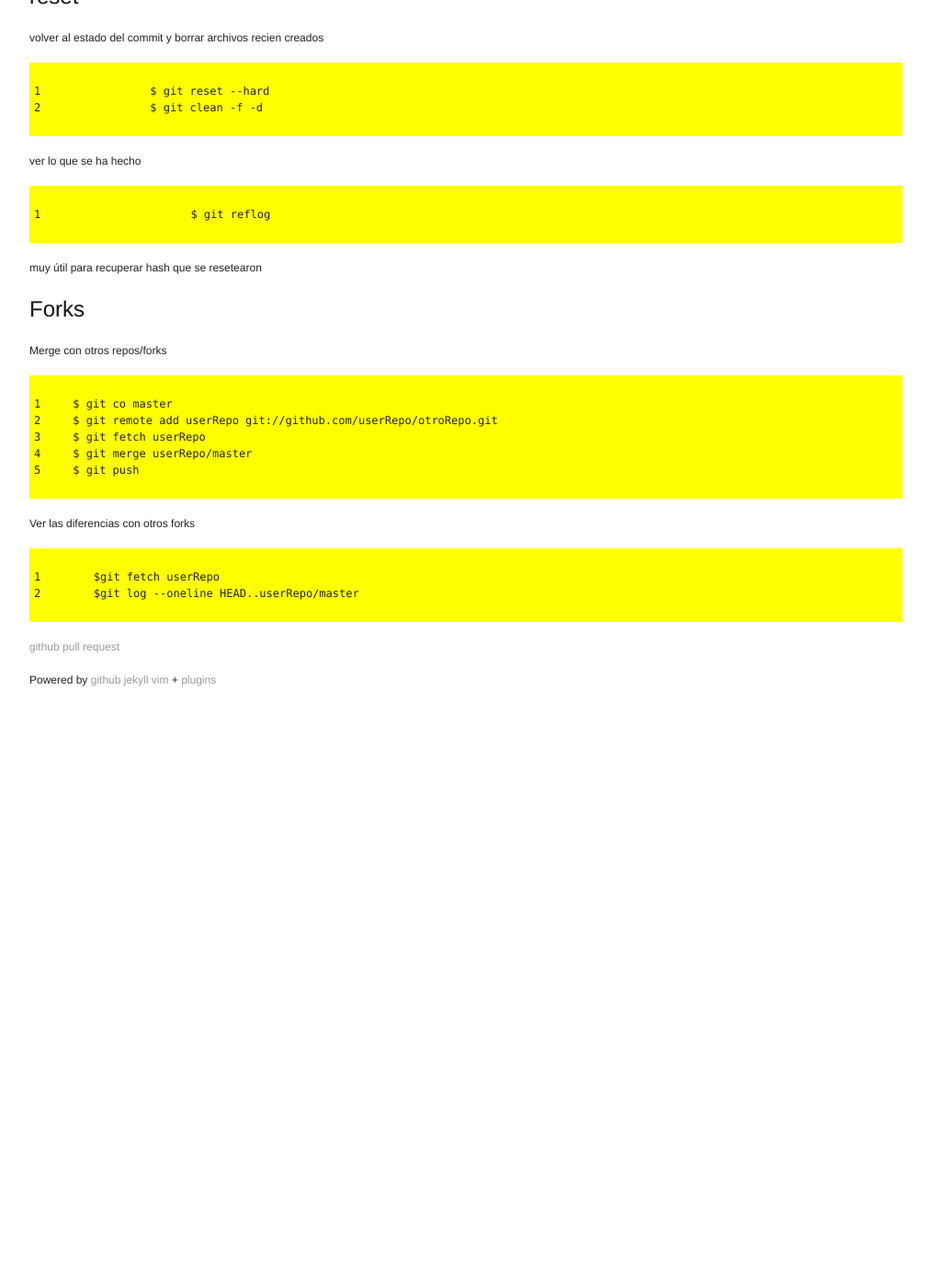
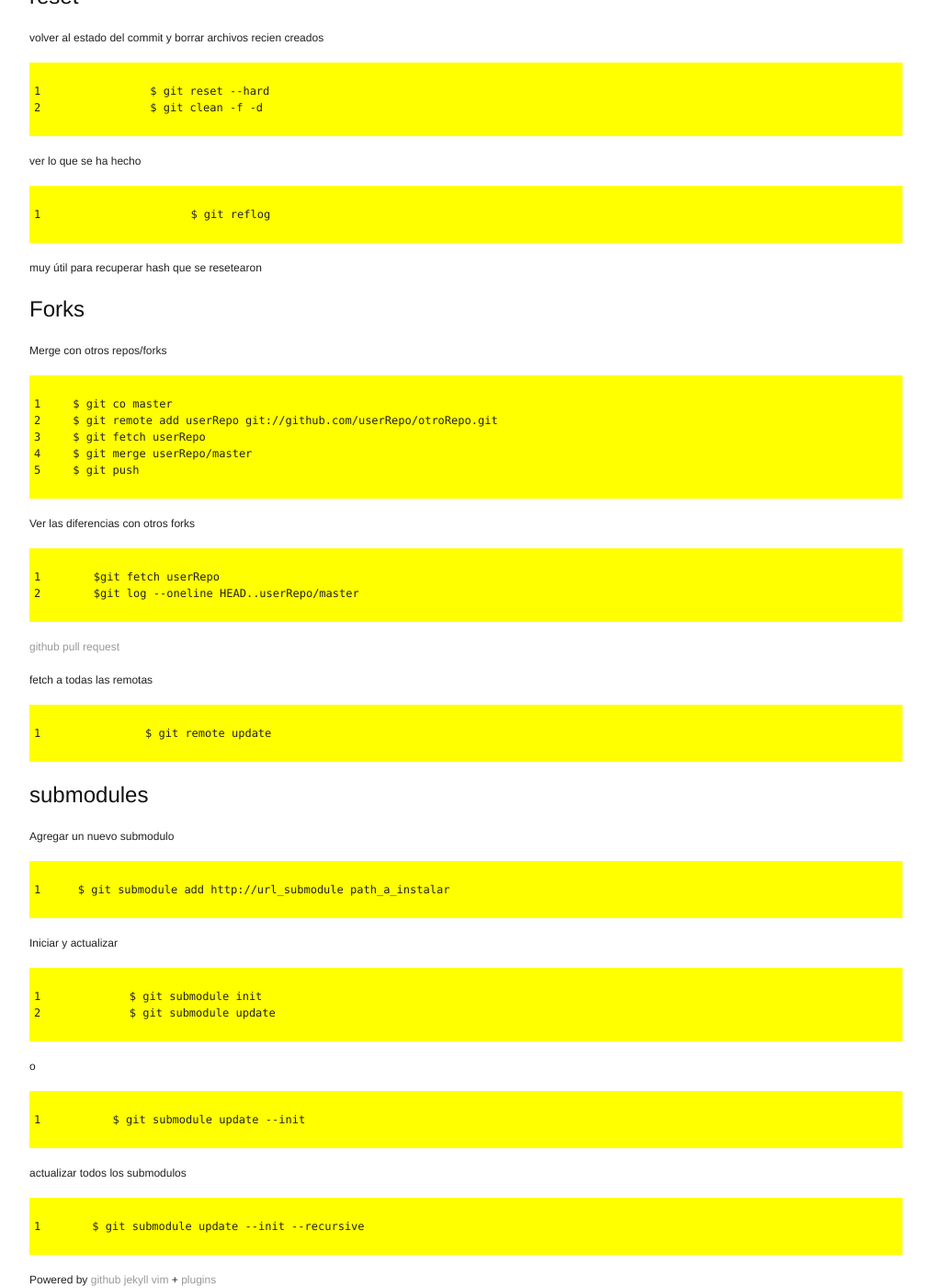
Before and after one commit to juanpabloaj/juanpabloaj.github.com, a Jekyll site: the page built from wiki/git.md, in a window 1280 px wide and 1400 px high, scrolled down 2302 px. Shown: the whole window at 92% size, without its empty margins (133-1146 px from the left). Built offline with Jekyll 4.4.1, drawn with Linux system fonts in a browser that asks for light colours; Markdown is read by kramdown in place of the engine named in the settings; before the commit the page ends 3050 px from its top, so only the background shows below that.

Commit message:
git submodules

```diff
--- /dev/null
+++ b/_includes/gitDiffStat.markdown
@@ -0,0 +1,3 @@
+ wiki/git.md       |   25 +++++++++++++++++++++++++
+ wiki/rails.md     |    2 +-
+ wiki/vim.markdown |    5 +++++
--- a/wiki/git.md
+++ b/wiki/git.md
@@ -112,3 +112,26 @@ Ver las diferencias con otros forks
 
 [github pull request](http://help.github.com/send-pull-requests/)
 {:enlaces}
+
+fetch a todas las remotas
+
+	$ git remote update
+
+## submodules
+
+Agregar un nuevo submodulo
+
+	$ git submodule add http://url_submodule path_a_instalar
+
+Iniciar y actualizar
+
+	$ git submodule init
+	$ git submodule update
+
+o
+
+	$ git submodule update --init
+
+actualizar todos los submodulos
+
+	$ git submodule update --init --recursive
--- a/wiki/vim.markdown
+++ b/wiki/vim.markdown
@@ -157,6 +157,11 @@ al último error
 `[c`: Saltar a la diferencia previa
 `]c`: Saltar a la diferencia siguiente
 
+`diffget`
+`diffput`
+`dp` : lo mismo que diffput pero sin argumento
+
+
 ### Status line
 
 	:h statusline
```
Also changed, not shown: wiki/rails.md (+1 -1 lines).
